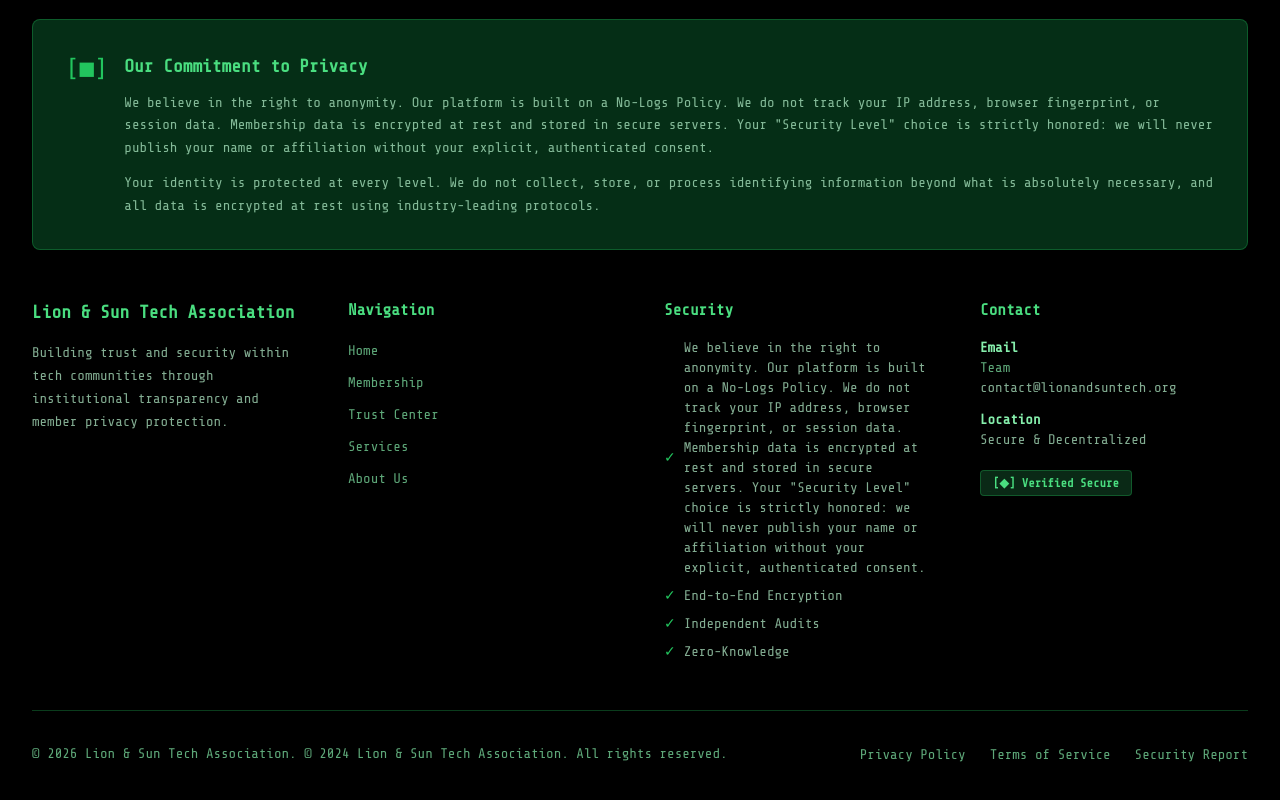
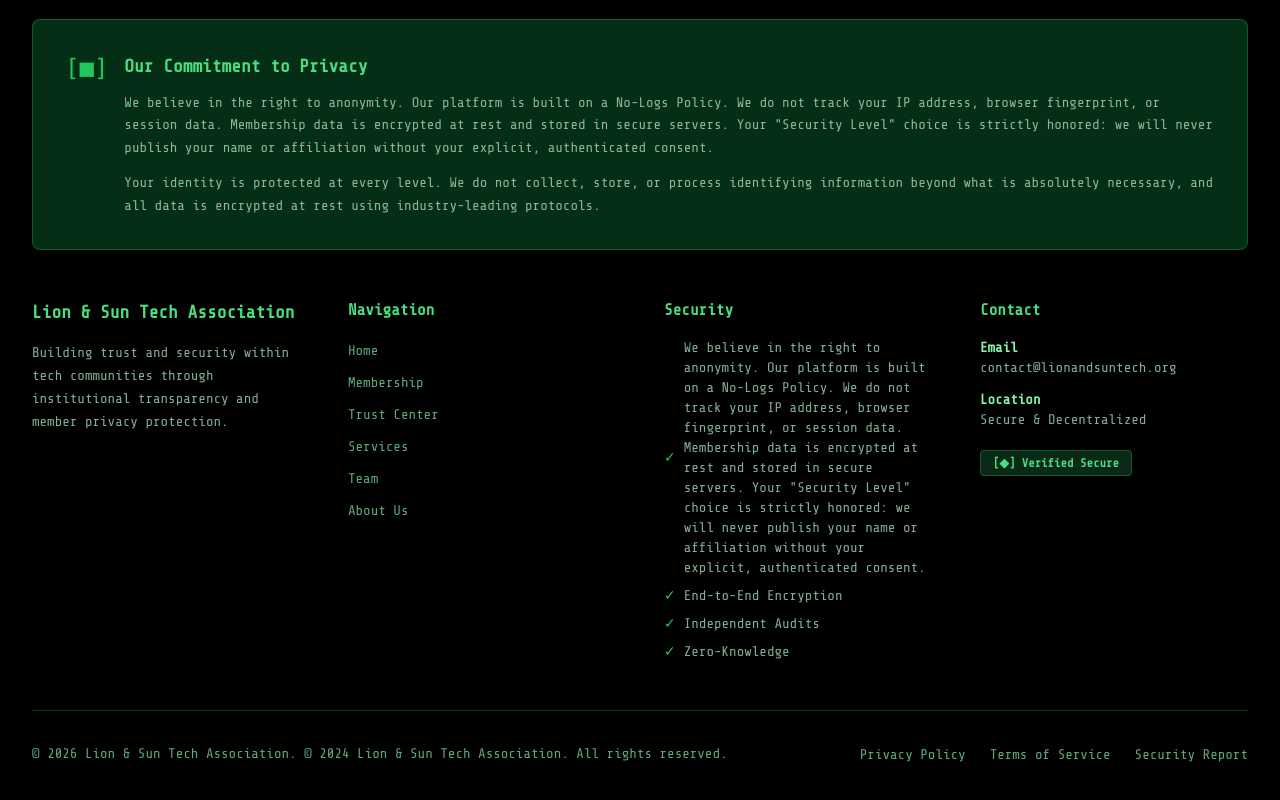
Before and after one commit to Rohamso/SLTA, a Next.js app: page /en in a window 1280 px wide. Shown: the part 3112-3912 px from the top of the page. Built offline with nearby package versions, Linux system fonts and the light colour scheme.

Commit message:
footer: move Team link to Navigation

```diff
--- a/components/Layout/Footer.tsx
+++ b/components/Layout/Footer.tsx
@@ -63,6 +63,11 @@ export function Footer() {
                 </Link>
               </li>
               <li>
+                <Link href={`/${locale}/team`} className="text-green-300/70 hover:text-green-400 text-sm transition">
+                  {t('nav.team')}
+                </Link>
+              </li>
+              <li>
                 <a href="#" className="text-green-300/70 hover:text-green-400 text-sm transition">
                   {t('nav.about')}
                 </a>
@@ -99,9 +104,6 @@ export function Footer() {
             <ul className="space-y-3 text-sm text-green-200/70">
               <li>
                 <span className="font-semibold block text-green-300">Email</span>
-                <li>
-                  <Link href={`/${locale}/team`} className="text-green-300/70 hover:text-green-400 text-sm transition">Team</Link>
-                </li>
                 <span>contact@lionandsuntech.org</span>
               </li>
               <li>
--- a/public/locales/en/common.json
+++ b/public/locales/en/common.json
@@ -5,6 +5,7 @@
     "trust": "Trust Center",
     "chat": "Community Chat",
     "services": "Services",
+    "team": "Team",
     "about": "About Us"
   },
   "footer": {
--- a/public/locales/fa/common.json
+++ b/public/locales/fa/common.json
@@ -5,6 +5,7 @@
     "trust": "مرکز اعتماد",
     "chat": "چت انجمن",
     "services": "خدمات",
+    "team": "تیم",
     "about": "درباره ما"
   },
   "footer": {
```
